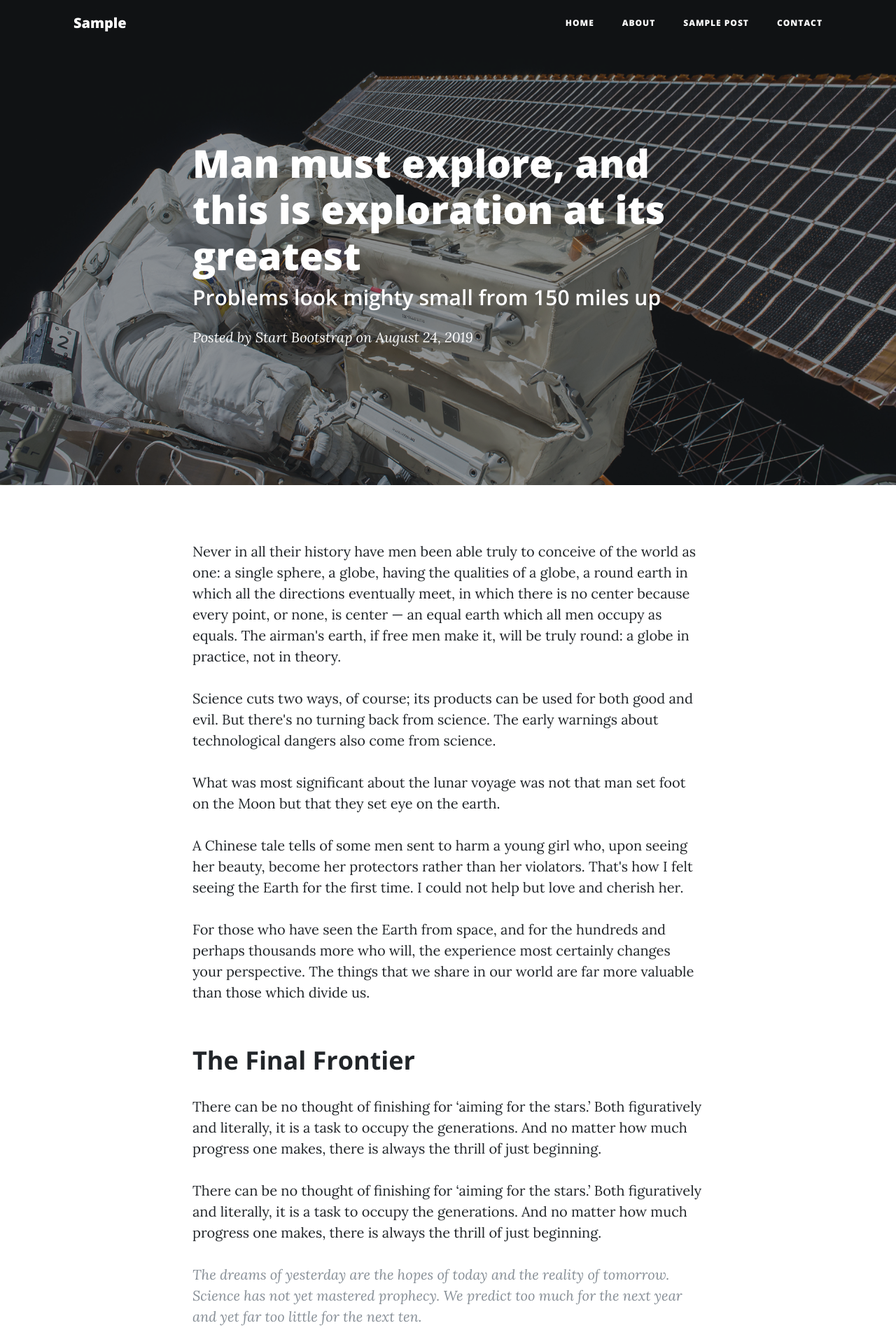
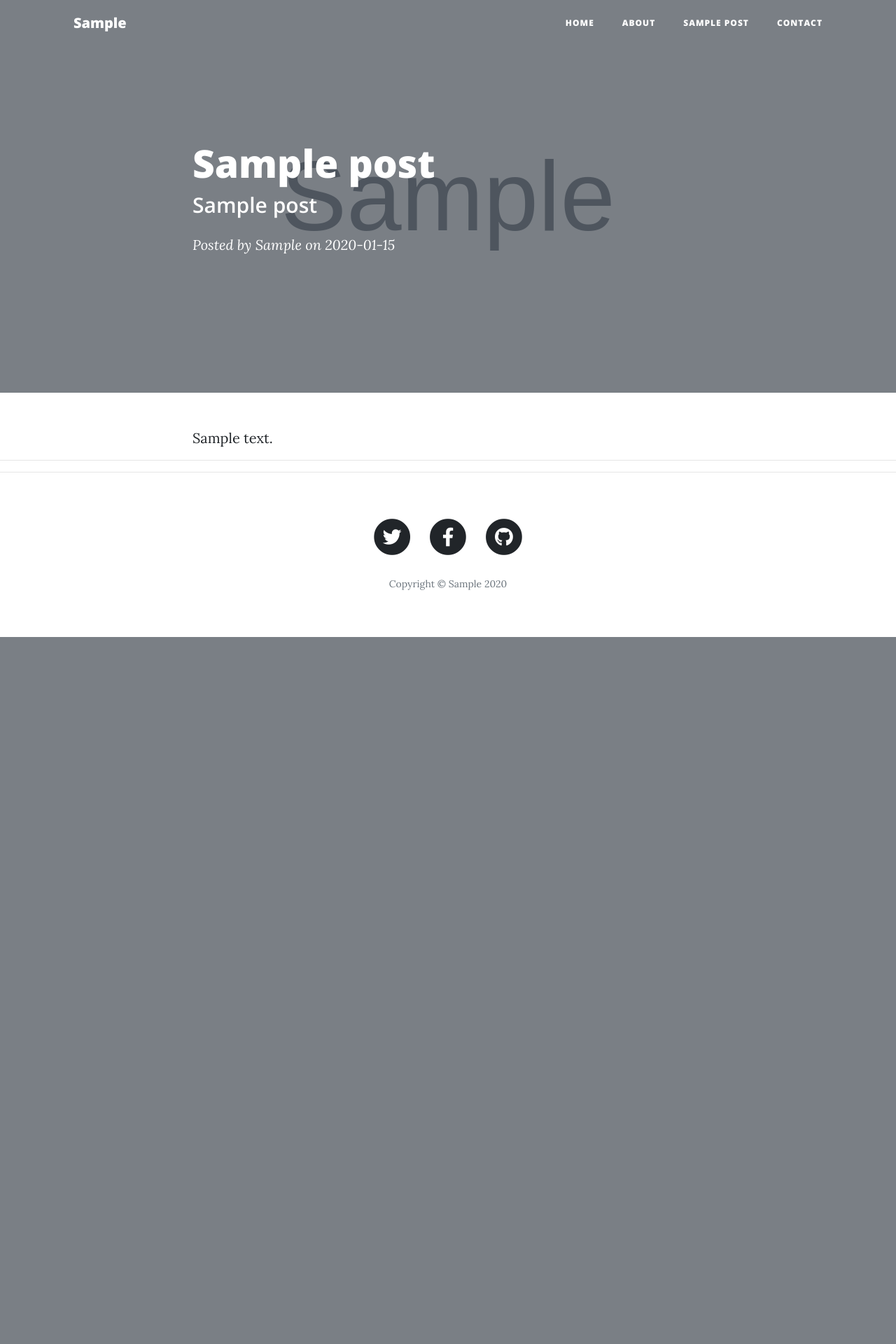
Before and after one commit to AzharUddinSheikh/Web-App, a Flask app: template Web Developed/templates/postblog.html in a window 1280 px wide. Shown: the top 1920 px of the page at 70% size. After the commit the page ends 910 px from the top, so only its background shows below. Run offline with Flask 2, Linux system fonts and the light colour scheme; tables that the repository leaves empty hold one stand-in row (values such as "Sample post"); the template is opened without the code that fills it: values that come from a table or form of the project are taken from there, most other values are stand-ins (such as "Sample title", 1, 10 or a date in 2020); grey boxes marked "Sample" are stand-in pictures; some libraries are stand-ins or nearby versions.

Commit message:
we have created post class & implemented it

```diff
--- a/Web Developed/config.json
+++ b/Web Developed/config.json
@@ -13,6 +13,7 @@
         "blog_copyright": "Azhar Uddin Sheikh",
         "blog_year": "2020",
         "gmail_user": "azharsheikh760@gmail.com",
-        "gmail_password": "Valar123@"
+        "gmail_password": "Valar123@",
+        "about_text": "Hey Welcome To The Blog Learn about something This blog has been created in decemeber 2020 purpose of this blog is to aware the people who are seeking to grow their money and also student who want to try to find career in , So Again Hey my name is Azhar uddin sheikh i have completed my autombile engineer degree in 2020 but due to hit by convid 19 everything has been changed every single things got hit by this disease. workers are continously fired by their company small and midcaps got shut down "
     }
 }
--- a/Web Developed/main.py
+++ b/Web Developed/main.py
@@ -42,6 +42,18 @@ class Contacts(db.Model):
     email = db.Column(db.String(20), unique=False, nullable=False)
 
 
+class Posts(db.Model):
+
+    sno = db.Column(db.Integer, primary_key=True)
+    title = db.Column(db.String(80), nullable=False)
+    slug = db.Column(db.String(21), unique=True, nullable=False)
+    content = db.Column(db.String(120), nullable=False)
+    date = db.Column(db.String(12), unique=False, nullable=True)
+    postedby = db.Column(db.String(20), unique=False, nullable=True)
+    subheading = db.Column(db.String(20), unique=True, nullable=False)
+    img_file = db.Column(db.String(20), unique=False, nullable=False)
+
+
 @app.route('/')
 def home():
     return render_template('indexblog.html', params=params)
@@ -75,9 +87,10 @@ def contact():
     return render_template('contactblog.html', params=params)
 
 
-@app.route('/post')
-def post():
-    return render_template('postblog.html', params=params)
+@app.route('/post/<string:post_slug>', methods=['GET'])
+def post_route(post_slug):
+    post = Posts.query.filter_by(slug=post_slug).first()
+    return render_template('postblog.html', params=params, post=post)
 
 
 if __name__ == ("__main__"):
--- a/Web Developed/templates/indexblog.html
+++ b/Web Developed/templates/indexblog.html
@@ -21,7 +21,7 @@
   <div class="row">
     <div class="col-lg-8 col-md-10 mx-auto">
       <div class="post-preview">
-        <a href="post.html">
+        <a href="">
           <h2 class="post-title">
             Man must explore, and this is exploration at its greatest
           </h2>
--- a/Web Developed/templates/postblog.html
+++ b/Web Developed/templates/postblog.html
@@ -2,17 +2,18 @@
 {% block body %}
 
 <!-- Page Header -->
-<header class="masthead" style="background-image: url('{{url_for('static', filename='img/post-bg.jpg') }}')">
+{% set fname='img/'+post.img_file %}
+<header class="masthead" style="background-image: url('{{url_for('static', filename=fname) }}')">
   <div class="overlay"></div>
   <div class="container">
     <div class="row">
       <div class="col-lg-8 col-md-10 mx-auto">
         <div class="post-heading">
-          <h1>Man must explore, and this is exploration at its greatest</h1>
-          <h2 class="subheading">Problems look mighty small from 150 miles up</h2>
+          <h1>{{post.title}}</h1>
+          <h2 class="subheading">{{post.subheading}}</h2>
           <span class="meta">Posted by
-            <a href="#">Start Bootstrap</a>
-            on August 24, 2019</span>
+            <a href="{{params['git_url']}}" target="_blank">{{post.postedby}}</a>
+            on {{post.date}}</span>
         </div>
       </div>
     </div>
@@ -24,66 +25,7 @@
   <div class="container">
     <div class="row">
       <div class="col-lg-8 col-md-10 mx-auto">
-        <p>Never in all their history have men been able truly to conceive of the world as one: a single sphere, a
-          globe, having the qualities of a globe, a round earth in which all the directions eventually meet, in which
-          there is no center because every point, or none, is center — an equal earth which all men occupy as equals.
-          The airman's earth, if free men make it, will be truly round: a globe in practice, not in theory.</p>
-
-        <p>Science cuts two ways, of course; its products can be used for both good and evil. But there's no turning
-          back from science. The early warnings about technological dangers also come from science.</p>
-
-        <p>What was most significant about the lunar voyage was not that man set foot on the Moon but that they set eye
-          on the earth.</p>
-
-        <p>A Chinese tale tells of some men sent to harm a young girl who, upon seeing her beauty, become her protectors
-          rather than her violators. That's how I felt seeing the Earth for the first time. I could not help but love
-          and cherish her.</p>
-
-        <p>For those who have seen the Earth from space, and for the hundreds and perhaps thousands more who will, the
-          experience most certainly changes your perspective. The things that we share in our world are far more
-          valuable than those which divide us.</p>
-
-        <h2 class="section-heading">The Final Frontier</h2>
-
-        <p>There can be no thought of finishing for ‘aiming for the stars.’ Both figuratively and literally, it is a
-          task to occupy the generations. And no matter how much progress one makes, there is always the thrill of just
-          beginning.</p>
-
-        <p>There can be no thought of finishing for ‘aiming for the stars.’ Both figuratively and literally, it is a
-          task to occupy the generations. And no matter how much progress one makes, there is always the thrill of just
-          beginning.</p>
-
-        <blockquote class="blockquote">The dreams of yesterday are the hopes of today and the reality of tomorrow.
-          Science has not yet mastered prophecy. We predict too much for the next year and yet far too little for the
-          next ten.</blockquote>
-
-        <p>Spaceflights cannot be stopped. This is not the work of any one man or even a group of men. It is a
-          historical process which mankind is carrying out in accordance with the natural laws of human development.</p>
-
-        <h2 class="section-heading">Reaching for the Stars</h2>
-
-        <p>As we got further and further away, it [the Earth] diminished in size. Finally it shrank to the size of a
-          marble, the most beautiful you can imagine. That beautiful, warm, living object looked so fragile, so
-          delicate, that if you touched it with a finger it would crumble and fall apart. Seeing this has to change a
-          man.</p>
-
-        <a href="#">
-          <img class="img-fluid" src="img/post-sample-image.jpg" alt="">
-        </a>
-        <span class="caption text-muted">To go places and do things that have never been done before – that’s what
-          living is all about.</span>
-
-        <p>Space, the final frontier. These are the voyages of the Starship Enterprise. Its five-year mission: to
-          explore strange new worlds, to seek out new life and new civilizations, to boldly go where no man has gone
-          before.</p>
-
-        <p>As I stand out here in the wonders of the unknown at Hadley, I sort of realize there’s a fundamental truth to
-          our nature, Man must explore, and this is exploration at its greatest.</p>
-
-        <p>Placeholder text by
-          <a href="http://spaceipsum.com/">Space Ipsum</a>. Photographs by
-          <a href="https://www.flickr.com/photos/nasacommons/">NASA on The Commons</a>.
-        </p>
+        {{post.content}}
       </div>
     </div>
   </div>
```
Also changed, not shown: Web Developed/templates/aboutblog.html (+1 -7 lines), Web Developed/static/img/share-bg.jpg (added).
